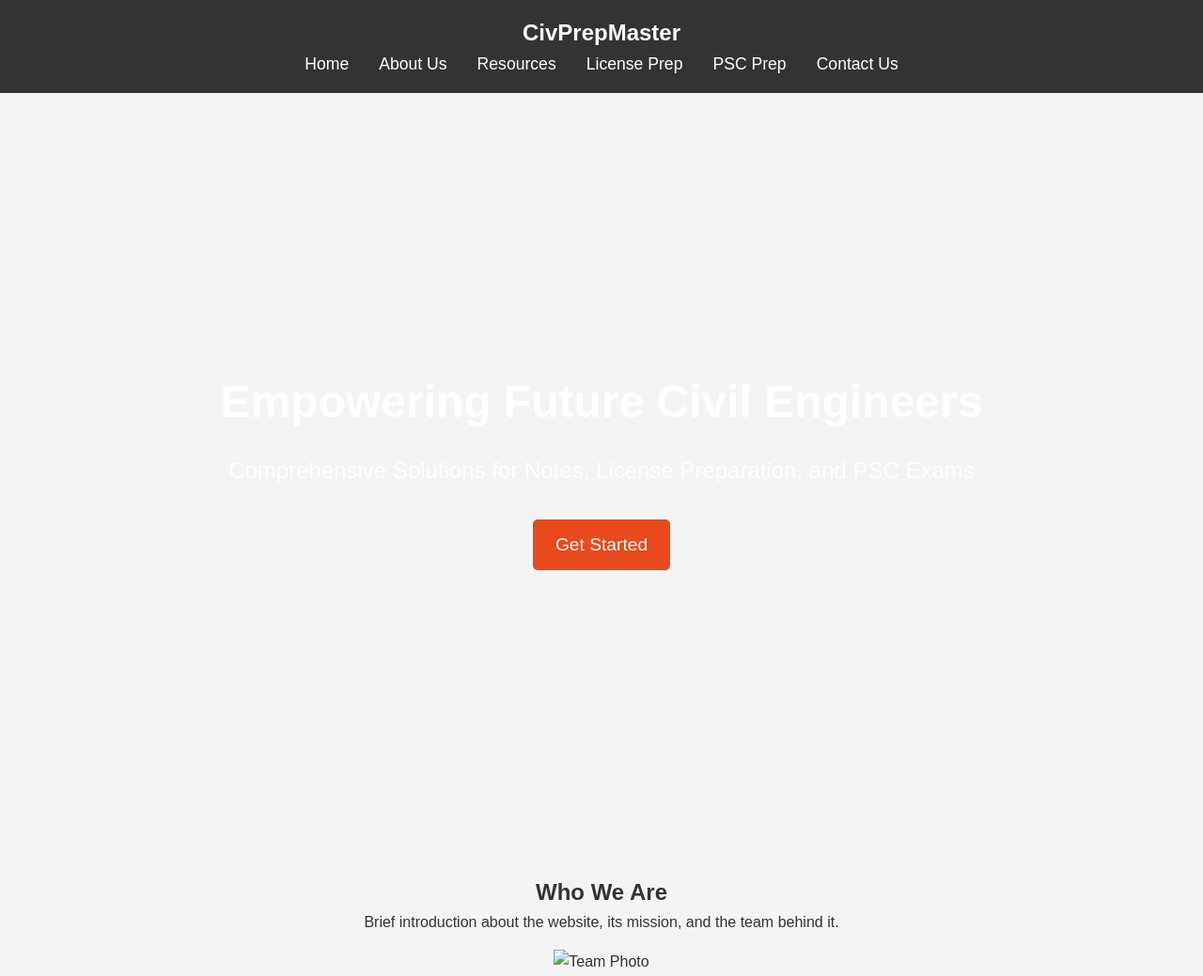
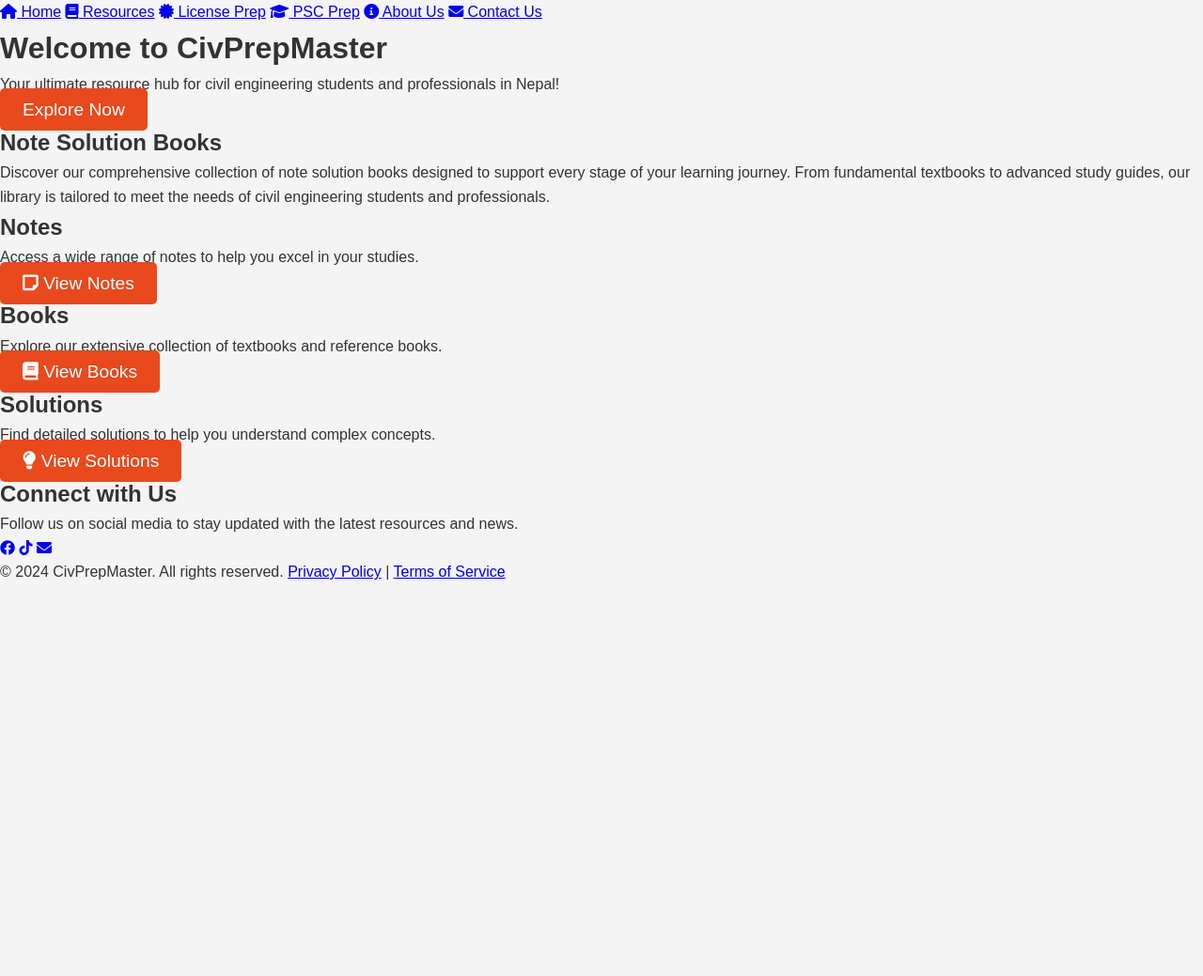
Before and after one commit to Erarunpanthi/binitagautam, a plain HTML site: page index.html in a window 1280 px wide. Shown: the top 1039 px of the page at 94% size. After the commit the page ends 800 px from the top, so only its background shows below. Drawn offline with Linux system fonts and the light colour scheme.

Commit message:
Update index.html

```diff
--- a/index.html
+++ b/index.html
@@ -5,84 +5,54 @@
     <meta name="viewport" content="width=device-width, initial-scale=1.0">
     <title>CivPrepMaster</title>
     <link rel="stylesheet" href="styles.css">
+    <!-- Font Awesome for icons -->
+    <link rel="stylesheet" href="https://cdnjs.cloudflare.com/ajax/libs/font-awesome/6.0.0-beta3/css/all.min.css">
 </head>
 <body>
-    <header>
-        <div class="logo">CivPrepMaster</div>
-        <nav>
-            <ul>
-                <li><a href="index.html">Home</a></li>
-                <li><a href="aboutus.html">About Us</a></li>
-                <li><a href="#resources">Resources</a></li>
-                <li><a href="#license">License Prep</a></li>
-                <li><a href="#psc">PSC Prep</a></li>
-                <li><a href="contractus.html">Contact Us</a></li>
-            </ul>
-        </nav>
-    </header>
+    <div class="navbar">
+        <a href="#home"><i class="fas fa-home"></i> Home</a>
+         <a href="#resources"><i class="fas fa-book"></i> Resources</a>
+          <a href="#license-prep"><i class="fas fa-certificate"></i> License Prep</a>
+          <a href="#psc-prep"><i class="fas fa-graduation-cap"></i> PSC Prep</a>
+        <a href="#about"><i class="fas fa-info-circle"></i> About Us</a>
 
-    <section id="hero">
-        <h1>Empowering Future Civil Engineers</h1>
-        <p>Comprehensive Solutions for Notes, License Preparation, and PSC Exams</p>
-        <a href="#resources" class="cta-button">Get Started</a>
-    </section>
-
-    <section id="about">
-        <h2>Who We Are</h2>
-        <p>Brief introduction about the website, its mission, and the team behind it.</p>
-        <img src="team-photo.jpg" alt="Team Photo">
-    </section>
-
-    <section id="resources">
-        <h2>Our Resources</h2>
-        <div class="resource">
-            <h3>Notes Solutions</h3>
-            <p>Detailed solutions for civil engineering textbooks and notes.</p>
-            <a href="#notes" class="cta-button">Learn More</a>
+        <a href="#contact"><i class="fas fa-envelope"></i> Contact Us</a>
+    </div>
+    <div class="hero" id="home">
+        <h1>Welcome to CivPrepMaster</h1>
+        <p>Your ultimate resource hub for civil engineering students and professionals in Nepal!</p>
+        <a href="#note-solution-books" class="cta-button">Explore Now</a>
+    </div>
+    <div id="note-solution-books" class="section">
+        <h2>Note Solution Books</h2>
+        <p>Discover our comprehensive collection of note solution books designed to support every stage of your learning journey. From fundamental textbooks to advanced study guides, our library is tailored to meet the needs of civil engineering students and professionals.</p>
+        <div class="section" id="notes">
+            <h2>Notes</h2>
+            <p>Access a wide range of notes to help you excel in your studies.</p>
+            <a href="notes.html" class="cta-button"><i class="fas fa-sticky-note"></i> View Notes</a>
         </div>
-        <div class="resource">
-            <h3>License Preparation</h3>
-            <p>Study materials and practice tests for civil engineering license exams.</p>
-            <a href="#license" class="cta-button">Learn More</a>
+        <div class="section" id="books">
+            <h2>Books</h2>
+            <p>Explore our extensive collection of textbooks and reference books.</p>
+            <a href="books.html" class="cta-button"><i class="fas fa-book"></i> View Books</a>
         </div>
-        <div class="resource">
-            <h3>PSC Preparation</h3>
-            <p>Comprehensive guides and mock tests for Public Service Commission exams.</p>
-            <a href="#psc" class="cta-button">Learn More</a>
+        <div class="section" id="solutions">
+            <h2>Solutions</h2>
+            <p>Find detailed solutions to help you understand complex concepts.</p>
+            <a href="solutions.html" class="cta-button"><i class="fas fa-lightbulb"></i> View Solutions</a>
         </div>
-    </section>
-
-    <section id="testimonials">
-        <h2>What Our Users Say</h2>
-        <div class="testimonial">
-            <p>"This website has been a game-changer for my studies!" - Student A</p>
+    </div>
+    <div class="social-media">
+        <h2>Connect with Us</h2>
+        <p>Follow us on social media to stay updated with the latest resources and news.</p>
+        <div class="icons">
+            <a href="https://www.facebook.com" target="_blank"><i class="fab fa-facebook"></i></a>
+            <a href="https://www.tiktok.com" target="_blank"><i class="fab fa-tiktok"></i></a>
+            <a href="mailto:example@gmail.com" target="_blank"><i class="fas fa-envelope"></i></a>
         </div>
-        <div class="testimonial">
-            <p>"The resources here helped me ace my license exam." - Student B</p>
-        </div>
-    </section>
-
-    <section id="blog">
-        <h2>Latest Articles</h2>
-        <div class="blog-post">
-            <h3>Study Tips for Civil Engineering Students</h3>
-            <p>Read more...</p>
-        </div>
-        <div class="blog-post">
-            <h3>Exam Strategies for PSC Exams</h3>
-            <p>Read more...</p>
-        </div>
-    </section>
-
-        <div class="contact-info">
-            <p>Email: erarunpanthi@gmail.com/p>
-            <p>Phone: +9867423755</p>
-        </div>
-    </section>
-
-    <footer>
-        <p>© 2024 CivPrepMaster. All rights reserved.</p>
-        <a href="#privacy">Privacy Policy</a> | <a href="#terms">Terms of Service</a>
-    </footer>
+    </div>
+    <div class="footer">
+        <p>© 2024 CivPrepMaster. All rights reserved. <a href="#privacy-policy">Privacy Policy</a> | <a href="#terms-of-service">Terms of Service</a></p>
+    </div>
 </body>
 </html>
```
